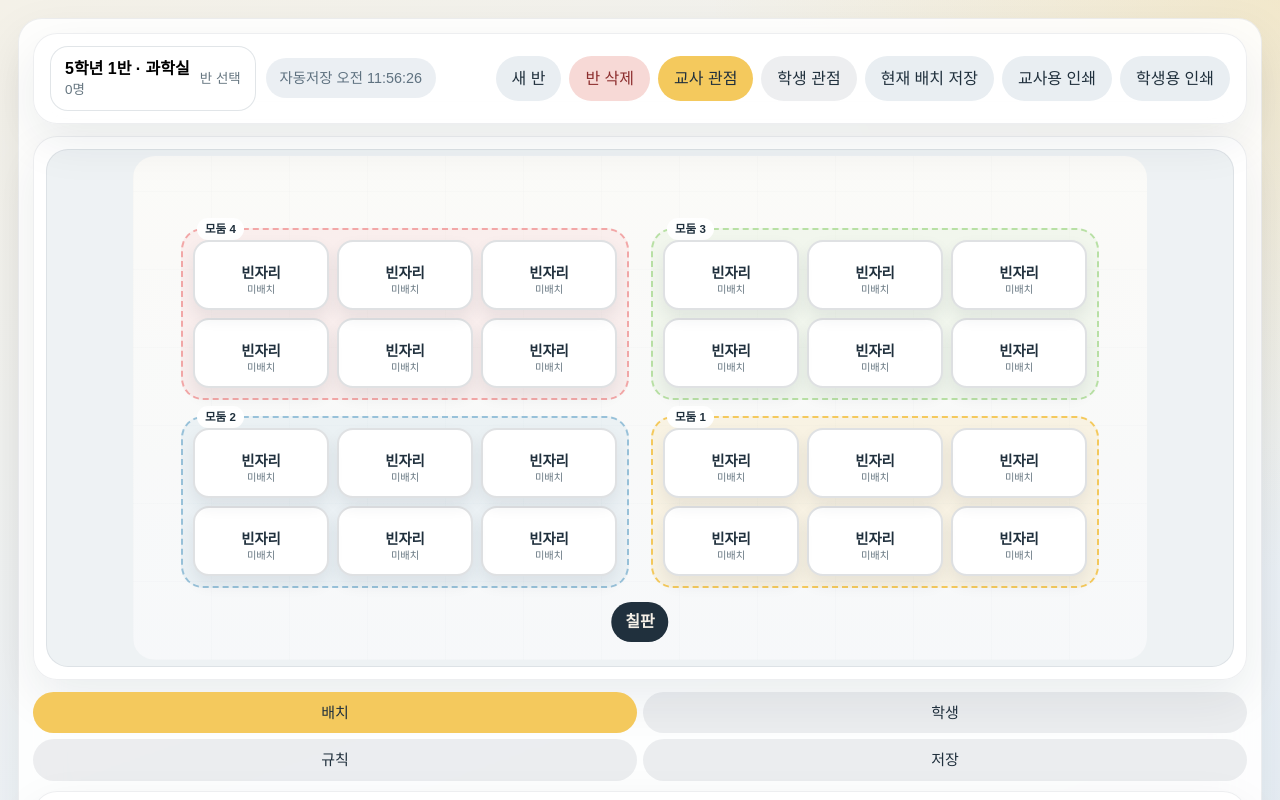
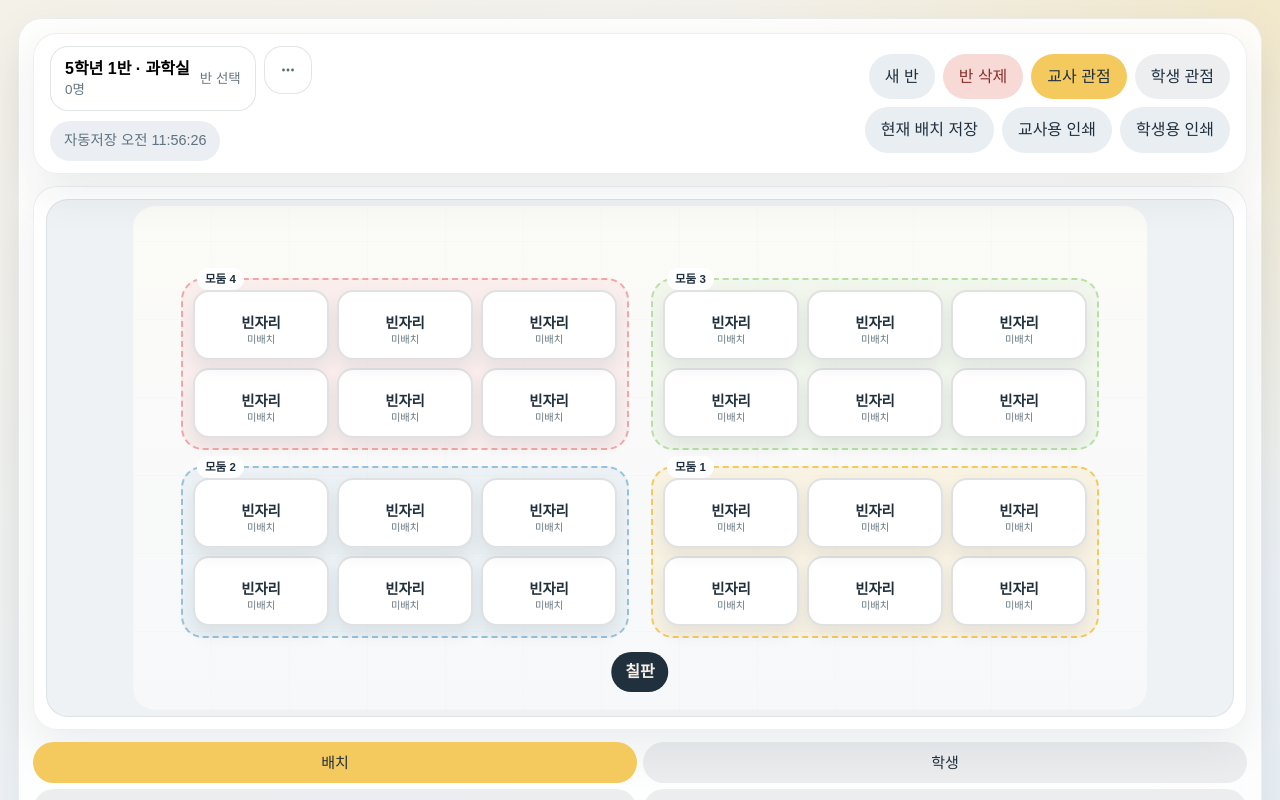
Before and after one commit to hongho55/seating_chart, a React (Vite) app: page / in a window 1280 px wide. Shown: the top 800 px of the page. Built offline with nearby package versions, Linux system fonts and the light colour scheme.

Commit message:
Add base-plan edit mode entry controls

```diff
--- a/src/App.tsx
+++ b/src/App.tsx
@@ -1,4 +1,5 @@
 import { startTransition, useEffect, useRef, useState, type ChangeEvent } from 'react';
+import { ClassroomOverflowMenu } from './components/ClassroomOverflowMenu';
 import { createId } from './lib/ids';
 import {
   CANVAS_HEIGHT,
@@ -26,6 +27,11 @@ import {
   swapStudentsInClassroom,
   toggleSeatPinInClassroom,
 } from './lib/classroomActions';
+import {
+  createBasePlanEditMode,
+  createDefaultAppMode,
+  isBasePlanEditMode,
+} from './lib/appMode';
 import {
   createBackupFile,
   createEmptyClassroom,
@@ -294,6 +300,7 @@ export default function App() {
     unplacedStudents: number;
   } | null>(null);
   const [inspectorTab, setInspectorTab] = useState<InspectorTab>('layout');
+  const [appMode, setAppMode] = useState(() => createDefaultAppMode());
   const [classroomMenuOpen, setClassroomMenuOpen] = useState(false);
   const [createPanelOpen, setCreatePanelOpen] = useState(false);
   const [boardScale, setBoardScale] = useState(1);
@@ -335,6 +342,7 @@ export default function App() {
   }, [selectedStudentIds]);
 
   const activeClassroom = data.classrooms.find((classroom) => classroom.id === data.activeClassroomId) ?? null;
+  const basePlanEditModeActive = isBasePlanEditMode(appMode, activeClassroom?.id ?? null);
   const viewMode = activeClassroom?.lastViewMode ?? 'teacher';
   const layoutBounds = activeClassroom ? getVisibleLayoutBounds(activeClassroom, viewMode) : null;
   const layoutVisibleWidth = layoutBounds
@@ -404,6 +412,7 @@ export default function App() {
       classrooms: [...current.classrooms, classroom],
       activeClassroomId: classroom.id,
     }));
+    setAppMode(createDefaultAppMode());
     setSelectedStudentIds([]);
     setCreatePanelOpen(false);
   }
@@ -439,6 +448,7 @@ export default function App() {
     setSelectedStudentIds([]);
     setRandomSummary(null);
     setRuleDraft({ studentAId: '', studentBId: '' });
+    setAppMode(createDefaultAppMode());
     setClassroomMenuOpen(false);
     setCreatePanelOpen(false);
   }
@@ -448,9 +458,25 @@ export default function App() {
       ...current,
       activeClassroomId: classroomId,
     }));
+    setAppMode(createDefaultAppMode());
     setClassroomMenuOpen(false);
     setSelectedStudentIds([]);
     setRandomSummary(null);
+  }
+
+  function handleToggleBasePlanEditMode() {
+    if (!activeClassroom) {
+      return;
+    }
+
+    setAppMode((current) =>
+      isBasePlanEditMode(current, activeClassroom.id)
+        ? createDefaultAppMode()
+        : createBasePlanEditMode(activeClassroom.id),
+    );
+    setSelectedStudentIds([]);
+    setClassroomMenuOpen(false);
+    setCreatePanelOpen(false);
   }
 
   function handleApplyPreset() {
@@ -653,6 +679,7 @@ export default function App() {
       setBulkStudents('');
       setRuleDraft({ studentAId: '', studentBId: '' });
       setRandomSummary(null);
+      setAppMode(createDefaultAppMode());
       setClassroomMenuOpen(false);
       setCreatePanelOpen(false);
     };
@@ -804,8 +831,9 @@ export default function App() {
       <main className="workspace">
         {activeClassroom ? (
           <>
-            <header className="topbar">
+            <header className={`topbar ${basePlanEditModeActive ? 'base-plan-edit-active' : ''}`}>
               <div className="topbar-left">
+                <div className="classroom-selector-controls">
                   <div
                     ref={classroomPickerRef}
                     className={`classroom-picker header-classroom-picker ${classroomMenuOpen ? 'open' : ''}`}
@@ -838,6 +866,12 @@ export default function App() {
                       ))}
                     </div>
                   </div>
+                  <ClassroomOverflowMenu
+                    isBasePlanEditMode={basePlanEditModeActive}
+                    onToggleBasePlanEditMode={handleToggleBasePlanEditMode}
+                  />
+                </div>
+                {basePlanEditModeActive ? <span className="mode-status-pill">기준 배치 편집 중</span> : null}
                 <span className="autosave-pill">자동저장 {formatTime(lastSavedAt)}</span>
               </div>
               <div className="topbar-actions">
--- /dev/null
+++ b/src/components/ClassroomOverflowMenu.tsx
@@ -0,0 +1,84 @@
+import { useEffect, useRef, useState } from 'react';
+
+interface ClassroomOverflowMenuProps {
+  isBasePlanEditMode: boolean;
+  onToggleBasePlanEditMode: () => void;
+}
+
+export function ClassroomOverflowMenu({
+  isBasePlanEditMode,
+  onToggleBasePlanEditMode,
+}: ClassroomOverflowMenuProps) {
+  const [menuOpen, setMenuOpen] = useState(false);
+  const menuRef = useRef<HTMLDivElement | null>(null);
+
+  useEffect(() => {
+    if (!menuOpen) {
+      return;
+    }
+
+    const handlePointerDown = (event: PointerEvent) => {
+      const menu = menuRef.current;
+
+      if (!menu) {
+        return;
+      }
+
+      if (!menu.contains(event.target as Node)) {
+        setMenuOpen(false);
+      }
+    };
+
+    const handleKeyDown = (event: KeyboardEvent) => {
+      if (event.key === 'Escape') {
+        setMenuOpen(false);
+      }
+    };
+
+    window.addEventListener('pointerdown', handlePointerDown);
+    window.addEventListener('keydown', handleKeyDown);
+
+    return () => {
+      window.removeEventListener('pointerdown', handlePointerDown);
+      window.removeEventListener('keydown', handleKeyDown);
+    };
+  }, [menuOpen]);
+
+  return (
+    <div
+      ref={menuRef}
+      className={`classroom-overflow-menu ${menuOpen ? 'open' : ''}`}
+    >
+      <button
+        className={`classroom-overflow-trigger ${isBasePlanEditMode ? 'active' : ''}`}
+        type="button"
+        aria-expanded={menuOpen}
+        aria-haspopup="menu"
+        aria-label="반 설정"
+        title="반 설정"
+        onClick={() => setMenuOpen((current) => !current)}
+      >
+        <svg viewBox="0 0 20 20" aria-hidden="true">
+          <circle cx="5" cy="10" r="1.6" />
+          <circle cx="10" cy="10" r="1.6" />
+          <circle cx="15" cy="10" r="1.6" />
+        </svg>
+      </button>
+      {menuOpen ? (
+        <div className="classroom-overflow-panel" role="menu">
+          <button
+            className="classroom-overflow-item"
+            type="button"
+            role="menuitem"
+            onClick={() => {
+              onToggleBasePlanEditMode();
+              setMenuOpen(false);
+            }}
+          >
+            {isBasePlanEditMode ? '기준 배치 편집 종료' : '기준 배치 편집'}
+          </button>
+        </div>
+      ) : null}
+    </div>
+  );
+}
--- /dev/null
+++ b/src/lib/appMode.ts
@@ -0,0 +1,23 @@
+export type AppMode =
+  | {
+      kind: 'default';
+    }
+  | {
+      kind: 'base-plan-edit';
+      classroomId: string;
+    };
+
+export function createDefaultAppMode(): AppMode {
+  return { kind: 'default' };
+}
+
+export function createBasePlanEditMode(classroomId: string): AppMode {
+  return {
+    kind: 'base-plan-edit',
+    classroomId,
+  };
+}
+
+export function isBasePlanEditMode(appMode: AppMode, classroomId: string | null): boolean {
+  return appMode.kind === 'base-plan-edit' && appMode.classroomId === classroomId;
+}
--- a/src/styles.css
+++ b/src/styles.css
@@ -127,6 +127,13 @@ button {
   z-index: 2;
 }
 
+.classroom-selector-controls {
+  display: flex;
+  align-items: stretch;
+  gap: 8px;
+  min-width: 0;
+}
+
 .classroom-picker-trigger {
   display: flex;
   align-items: center;
@@ -168,6 +175,61 @@ button {
   display: flex;
   flex-direction: column;
   gap: 8px;
+}
+
+.classroom-overflow-menu {
+  position: relative;
+  z-index: 2;
+  flex: 0 0 auto;
+}
+
+.classroom-overflow-trigger {
+  display: inline-flex;
+  align-items: center;
+  justify-content: center;
+  width: 48px;
+  min-width: 48px;
+  min-height: 48px;
+  border: 1px solid rgba(48, 75, 92, 0.14);
+  border-radius: 18px;
+  background: #ffffff;
+  color: #5b6b75;
+}
+
+.classroom-overflow-trigger svg {
+  width: 18px;
+  height: 18px;
+  fill: currentColor;
+}
+
+.classroom-overflow-trigger.active {
+  border-color: rgba(212, 162, 26, 0.48);
+  background: #fbf3d7;
+  color: #7a5b04;
+}
+
+.classroom-overflow-panel {
+  position: absolute;
+  top: calc(100% + 8px);
+  right: 0;
+  z-index: 200;
+  min-width: 180px;
+  padding: 10px;
+  border: 1px solid rgba(48, 75, 92, 0.12);
+  border-radius: 18px;
+  background: rgba(255, 255, 255, 0.96);
+  box-shadow: 0 18px 48px rgba(18, 38, 52, 0.12);
+  backdrop-filter: blur(20px);
+}
+
+.classroom-overflow-item {
+  width: 100%;
+  padding: 12px 14px;
+  border: 1px solid rgba(48, 75, 92, 0.14);
+  border-radius: 14px;
+  background: #ffffff;
+  color: #20303d;
+  text-align: left;
 }
 
 .student-row {
@@ -323,8 +385,15 @@ textarea {
 .topbar-left {
   display: flex;
   align-items: center;
+  flex-wrap: wrap;
   gap: 10px;
   min-width: 0;
+}
+
+.topbar.base-plan-edit-active {
+  border-radius: 22px;
+  box-shadow: inset 0 0 0 1px rgba(212, 162, 26, 0.28);
+  background: linear-gradient(180deg, rgba(251, 243, 215, 0.7), rgba(251, 243, 215, 0));
 }
 
 .topbar-actions {
@@ -362,6 +431,18 @@ textarea {
   border-radius: 999px;
   background: rgba(233, 238, 242, 0.9);
   color: #5f7280;
+  font-size: 0.9rem;
+  white-space: nowrap;
+}
+
+.mode-status-pill {
+  display: inline-flex;
+  align-items: center;
+  height: 40px;
+  padding: 0 14px;
+  border-radius: 999px;
+  background: rgba(244, 201, 93, 0.2);
+  color: #7a5b04;
   font-size: 0.9rem;
   white-space: nowrap;
 }
```
Lines whose indentation alone changed are shown as unchanged.
